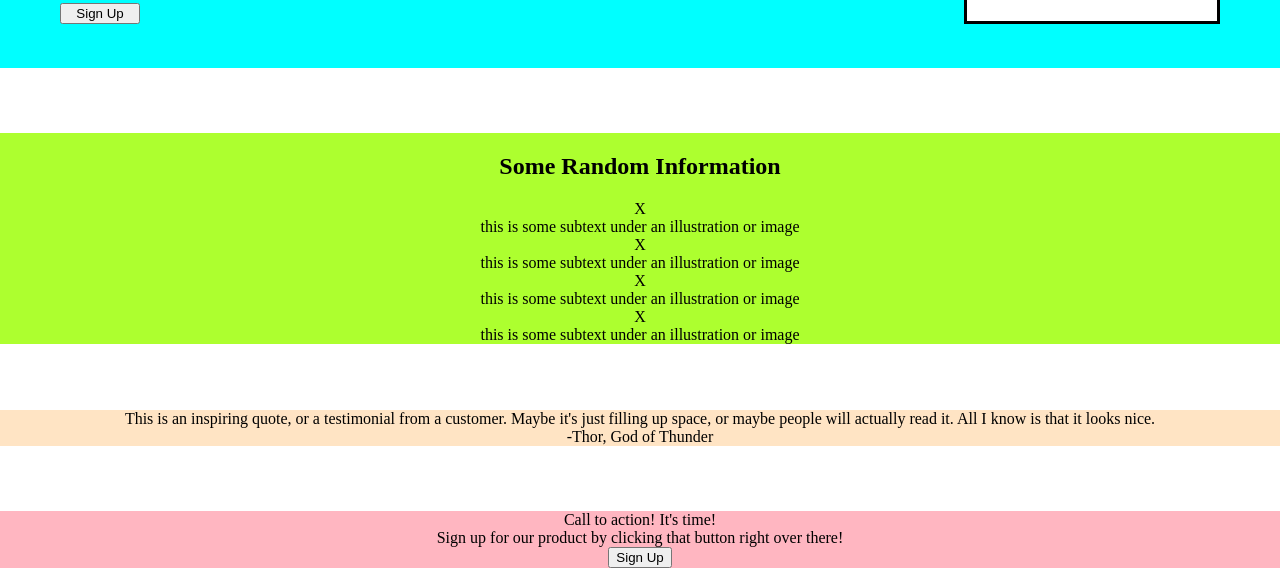
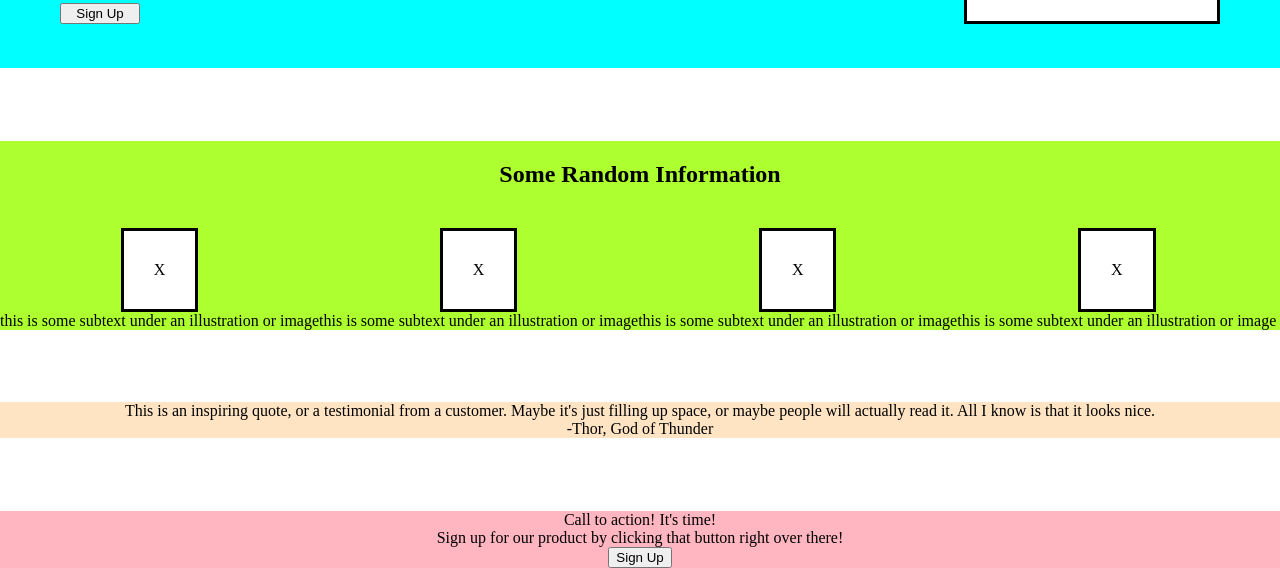
Before and after one commit to cabriamber/odin-project-landing-page, a plain HTML site: page index.html in a window 1280 px wide. Shown: the part 232-800 px from the top of the page. Drawn offline with Linux system fonts and the light colour scheme.

Commit message:
Add border padding and margin to the second row of content

```diff
--- a/style.css
+++ b/style.css
@@ -70,8 +70,30 @@ ul { /*target unordered list (the links at the type) by type*/
   border-color: black; /* color the border black */
 }
 
+.container { /* target the 'container' container by class. 'container' is the part of bar 2 that contains all the images and their subtext */
+  display: flex;
+}
+
+.card { /* target the card containers by class */
+  display: flex; /* change the display type to flex */
+  flex-direction: column; /* flip the secondary axis and main axis, so the main axis is the vertical axis */
+  align-items: center;
+  justify-content: space-around;
+}
+
+.image { /* target each image placeholder and caption by class */
+  display: flex; /* changes the display type for the card class of container to flex */
+  justify-content: center; /* center the x in the image placeholder */
+  align-items: center; /* center the x in the image placeholder */
+  padding: 30px; /* add 30px of padding to the image placeholders */
+  background-color: white;
+  border-style: solid; /* add a solid border */
+  margin: 20px;
+  margin-bottom: 0px;
 
 
+
+}
 
 .bar1 {/*target bar1 by class */
   background-color: aqua;/*change the background color for bar 1, to make its boundaries more clearly visible */
```
